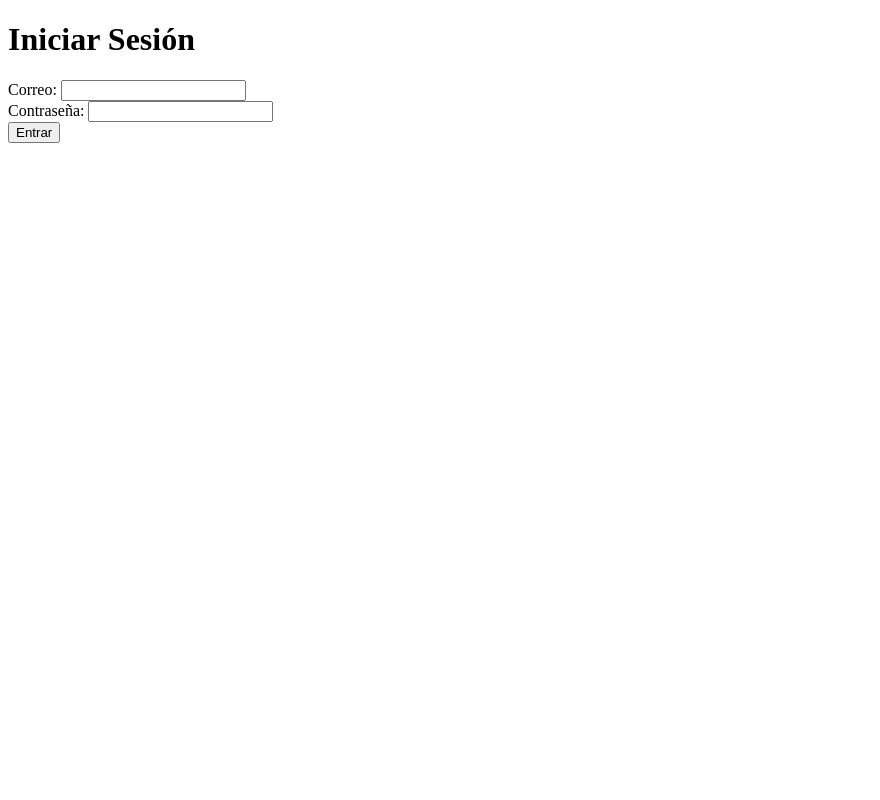
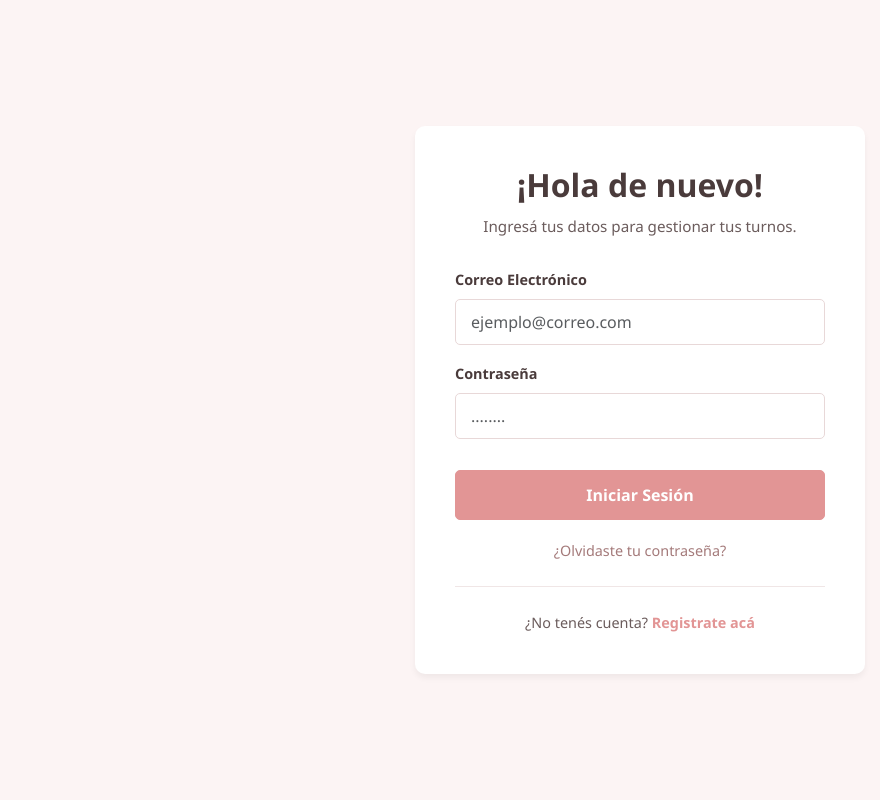
Before and after one commit to Evelyn3108/p_estetica, a PHP site: page /app/views/auth/login.php in a window 1280 px wide. Shown: the whole page, without its empty margins (0-880 px from the left). Run offline with PHP 8.4, Linux system fonts and the light colour scheme.

Commit message:
Añadir estilos con Bootstrap a Login y Registro
Co-authored-by: Evelyn3108 <206151933+Evelyn3108@users.noreply.github.com>

```diff
--- a/app/views/auth/login.php
+++ b/app/views/auth/login.php
@@ -1,21 +1,45 @@
-<!-- login.php -->
 <!DOCTYPE html>
 <html lang="es">
 <head>
     <meta charset="UTF-8">
     <meta name="viewport" content="width=device-width, initial-scale=1.0">
     <title>Iniciar Sesión</title>
+    <!-- Bootstrap CSS -->
+    <link href="https://cdn.jsdelivr.net/npm/bootstrap@5.3.0/dist/css/bootstrap.min.css" rel="stylesheet">
+    <!-- Custom CSS -->
+    <link rel="stylesheet" href="/public/css/style.css">
 </head>
 <body>
-    <h1>Iniciar Sesión</h1>
-    <form action="" method="POST">
-        <label for="email">Correo:</label>
-        <input type="email" id="email" name="email" required>
-        <br>
-        <label for="password">Contraseña:</label>
-        <input type="password" id="password" name="password" required>
-        <br>
-        <button type="submit">Entrar</button>
-    </form>
+    <div class="auth-card text-center">
+        <h2 class="auth-title">¡Hola de nuevo!</h2>
+        <p class="auth-subtitle">Ingresá tus datos para gestionar tus turnos.</p>
+
+        <form action="" method="POST" class="text-start">
+            <div class="mb-3">
+                <label for="email" class="form-label">Correo Electrónico</label>
+                <input type="email" class="form-control" id="email" name="email" placeholder="ejemplo@correo.com" required>
+            </div>
+
+            <div class="mb-3">
+                <label for="password" class="form-label">Contraseña</label>
+                <input type="password" class="form-control" id="password" name="password" placeholder="........" required>
+            </div>
+
+            <button type="submit" class="btn btn-primary-custom">Iniciar Sesión</button>
+        </form>
+
+        <div class="auth-links">
+            <a href="recuperar_password.php">¿Olvidaste tu contraseña?</a>
+        </div>
+
+        <div class="auth-divider"></div>
+
+        <div class="auth-register-text">
+            ¿No tenés cuenta? <a href="registro.php" class="auth-register-link">Registrate acá</a>
+        </div>
+    </div>
+
+    <!-- Bootstrap JS Bundle -->
+    <script src="https://cdn.jsdelivr.net/npm/bootstrap@5.3.0/dist/js/bootstrap.bundle.min.js"></script>
 </body>
 </html>
--- /dev/null
+++ b/public/css/style.css
@@ -0,0 +1,102 @@
+body {
+    background-color: #fcf4f4; /* Color de fondo rosa muy claro */
+    font-family: 'Segoe UI', Tahoma, Geneva, Verdana, sans-serif;
+    display: flex;
+    justify-content: center;
+    align-items: center;
+    min-height: 100vh;
+    margin: 0;
+}
+
+.auth-card {
+    background-color: white;
+    border-radius: 10px;
+    padding: 40px;
+    box-shadow: 0 4px 6px rgba(0,0,0,0.05);
+    width: 100%;
+    max-width: 450px;
+    border: none;
+}
+
+.auth-title {
+    color: #4a3b3b;
+    font-weight: 700;
+    margin-bottom: 10px;
+}
+
+.auth-subtitle {
+    color: #6b5c5c;
+    font-size: 0.95rem;
+    margin-bottom: 30px;
+}
+
+.form-label {
+    font-weight: 600;
+    color: #4a3b3b;
+    font-size: 0.9rem;
+}
+
+.form-control {
+    border: 1px solid #e8d8d8;
+    border-radius: 5px;
+    padding: 10px 15px;
+}
+
+.form-control:focus {
+    border-color: #d19a9a;
+    box-shadow: 0 0 0 0.2rem rgba(209, 154, 154, 0.25);
+}
+
+.btn-primary-custom {
+    background-color: #e29595;
+    border-color: #e29595;
+    color: white;
+    font-weight: 600;
+    padding: 12px;
+    border-radius: 5px;
+    width: 100%;
+    margin-top: 15px;
+}
+
+.btn-primary-custom:hover {
+    background-color: #d18282;
+    border-color: #d18282;
+    color: white;
+}
+
+.auth-links {
+    margin-top: 20px;
+    text-align: center;
+    font-size: 0.9rem;
+}
+
+.auth-links a {
+    color: #a47a7a;
+    text-decoration: none;
+}
+
+.auth-links a:hover {
+    color: #8c6363;
+    text-decoration: underline;
+}
+
+.auth-divider {
+    border-top: 1px solid #f0e6e6;
+    margin: 25px 0;
+}
+
+.auth-register-text {
+    color: #6b5c5c;
+    font-size: 0.9rem;
+}
+
+.auth-register-link {
+    color: #e29595;
+    font-weight: 600;
+    text-decoration: none;
+}
+
+.auth-register-link:hover {
+    color: #d18282;
+    text-decoration: underline;
+}
```
Also changed, not shown: app/views/auth/registro.php (+36 -14 lines).
